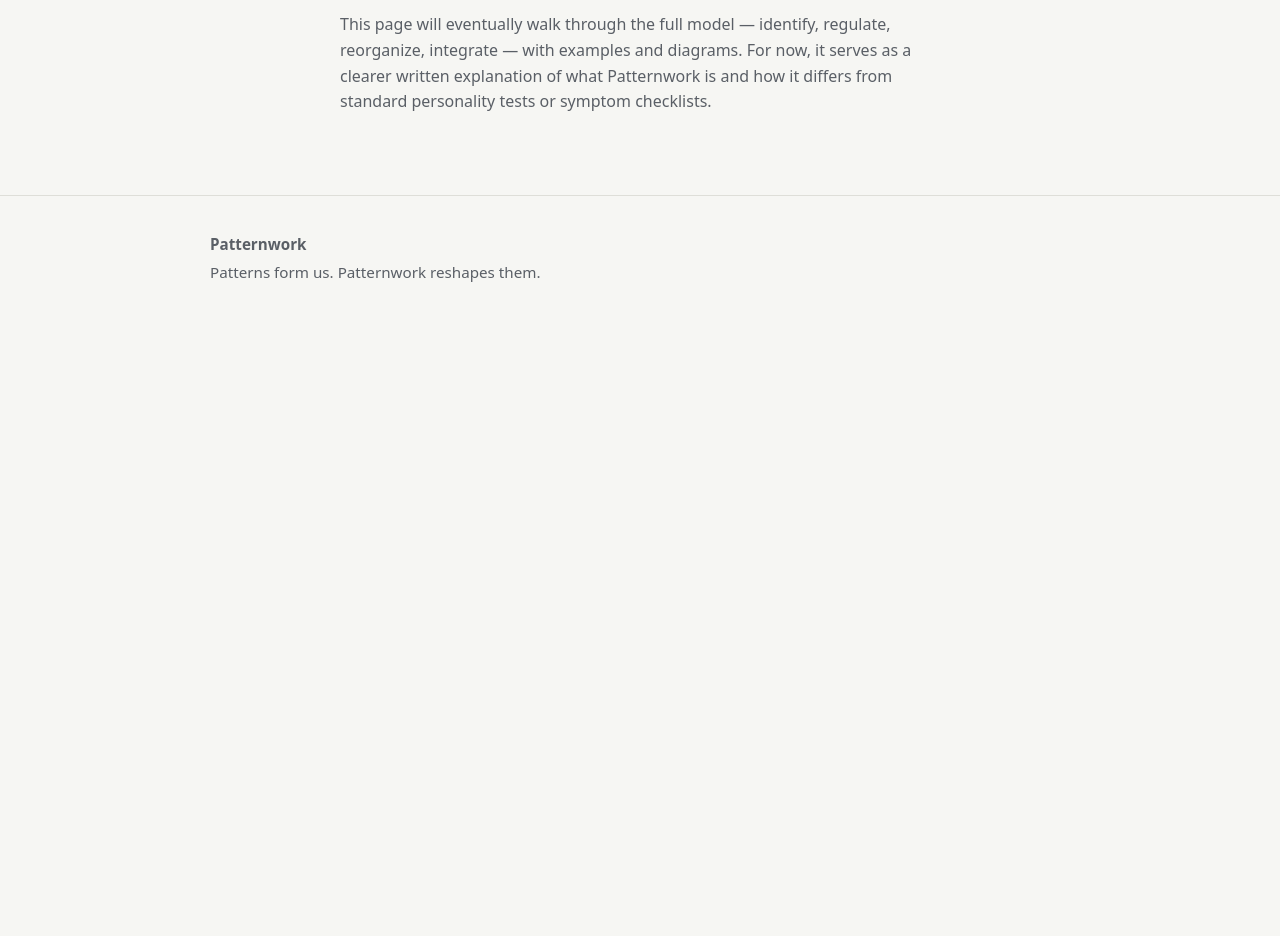
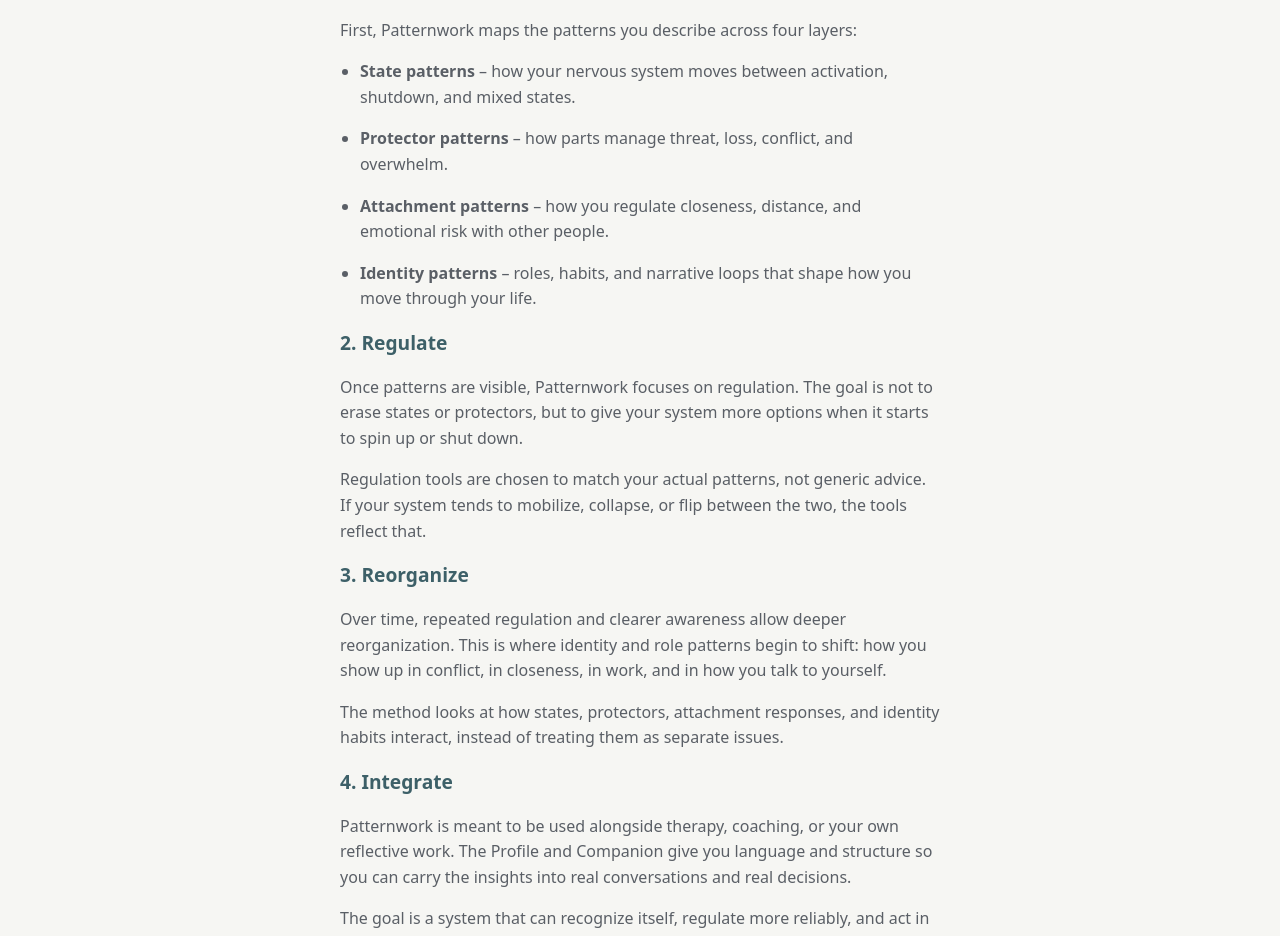
Before and after one commit to jwmcguire3/patternwork, a Next.js app: page /method in a window 1280 px wide. Shown: the part 340-1276 px from the top of the page. Before the commit the page ends 800 px from the top, so only its background shows below. Built offline with nearby package versions, Linux system fonts and the light colour scheme.

Commit message:
Update page.tsx

```diff
--- a/app/method/page.tsx
+++ b/app/method/page.tsx
@@ -1,23 +1,76 @@
 // app/method/page.tsx
+
 export default function MethodPage() {
   return (
     <main className="section">
       <div className="container narrow">
         <h2>The Patternwork Method</h2>
+
         <p>
           Patternwork is a method for identifying, regulating, and reorganizing
           the internal patterns that shape your states, responses, and identity.
+          It is not a type system or diagnosis. It is a structured way to see
+          how your system actually operates.
+        </p>
+
+        <h3>1. Identify</h3>
+        <p>
+          First, Patternwork maps the patterns you describe across four layers:
+        </p>
+        <ul>
+          <li>
+            <strong>State patterns</strong> – how your nervous system moves
+            between activation, shutdown, and mixed states.
+          </li>
+          <li>
+            <strong>Protector patterns</strong> – how parts manage threat,
+            loss, conflict, and overwhelm.
+          </li>
+          <li>
+            <strong>Attachment patterns</strong> – how you regulate closeness,
+            distance, and emotional risk with other people.
+          </li>
+          <li>
+            <strong>Identity patterns</strong> – roles, habits, and narrative
+            loops that shape how you move through your life.
+          </li>
+        </ul>
+
+        <h3>2. Regulate</h3>
+        <p>
+          Once patterns are visible, Patternwork focuses on regulation. The goal
+          is not to erase states or protectors, but to give your system more
+          options when it starts to spin up or shut down.
         </p>
         <p>
-          It focuses on four layers: state patterns, protector patterns,
-          attachment patterns, and identity patterns. Together, these describe
-          how your internal system operates under stress, closeness, and change.
+          Regulation tools are chosen to match your actual patterns, not generic
+          advice. If your system tends to mobilize, collapse, or flip between
+          the two, the tools reflect that.
+        </p>
+
+        <h3>3. Reorganize</h3>
+        <p>
+          Over time, repeated regulation and clearer awareness allow deeper
+          reorganization. This is where identity and role patterns begin to
+          shift: how you show up in conflict, in closeness, in work, and in
+          how you talk to yourself.
         </p>
         <p>
-          This page will eventually walk through the full model — identify,
-          regulate, reorganize, integrate — with examples and diagrams. For now,
-          it serves as a clearer written explanation of what Patternwork is and
-          how it differs from standard personality tests or symptom checklists.
+          The method looks at how states, protectors, attachment responses, and
+          identity habits interact, instead of treating them as separate issues.
+        </p>
+
+        <h3>4. Integrate</h3>
+        <p>
+          Patternwork is meant to be used alongside therapy, coaching, or your
+          own reflective work. The Profile and Companion give you language and
+          structure so you can carry the insights into real conversations and
+          real decisions.
+        </p>
+
+        <p>
+          The goal is a system that can recognize itself, regulate more
+          reliably, and act in ways that match what actually matters to you.
         </p>
       </div>
     </main>
```
